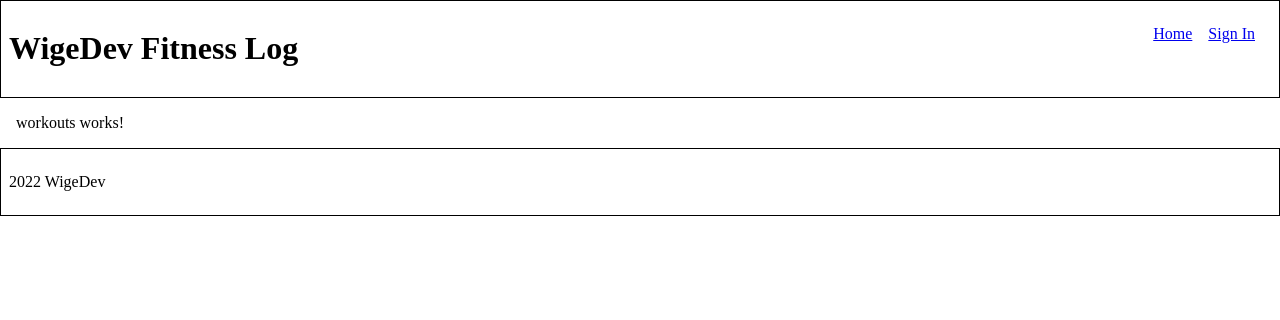
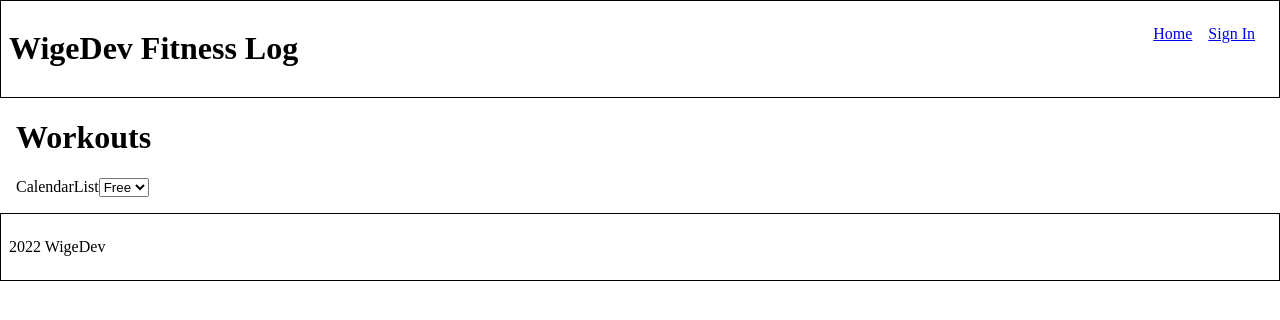
Before and after one commit to garywige/wigedev-fitness-log, an Angular app: page /free/workouts in a window 1280 px wide. Shown: the top 320 px of the page. Built offline with nearby package versions, Linux system fonts and the light colour scheme.

Commit message:
workouts markup

```diff
--- a/src/app/free/workouts/workouts.component.html
+++ b/src/app/free/workouts/workouts.component.html
@@ -1 +1,13 @@
-<p>workouts works!</p>
+<h1>Workouts</h1>
+
+<div>
+  <a>Calendar</a>
+  <a>List</a>
+  <select name="Cycle">
+    <option value="free">Free</option>
+  </select>
+</div>
+
+<div>
+  <router-outlet name="workouts"></router-outlet>
+</div>
```
